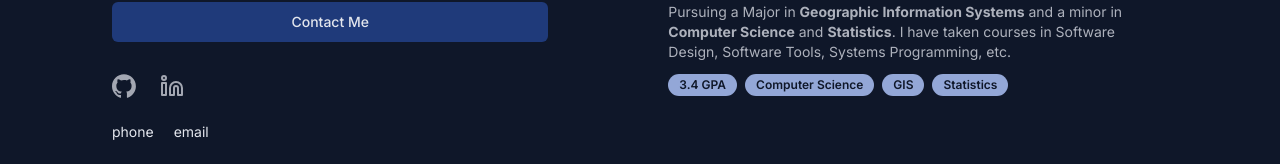
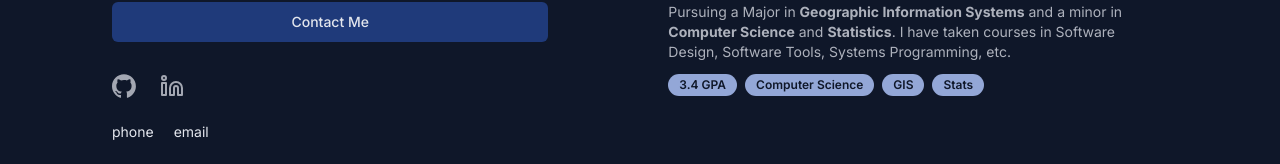
Before and after one commit to 1elasmarjad/jads-portfolio-website, a Next.js app: page / in a window 1280 px wide. Shown: the part 578-742 px from the top of the page. Built offline with nearby package versions, Linux system fonts and the light colour scheme.

Commit message:
🔪 Shortened some tags

```diff
--- a/src/app/page.tsx
+++ b/src/app/page.tsx
@@ -192,7 +192,7 @@ export default function HomePage() {
                   <Badge>3.4 GPA</Badge>
                   <Badge>Computer Science</Badge>
                   <Badge>GIS</Badge>
-                  <Badge>Statistics</Badge>
+                  <Badge>Stats</Badge>
                 </ul>
               </div>
 
```
